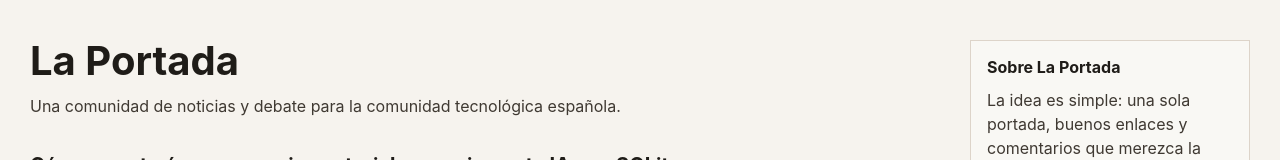
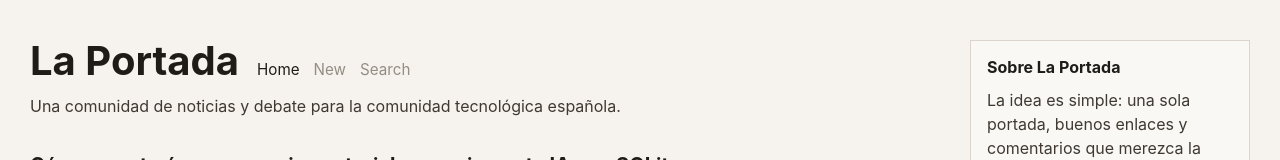
Before and after one commit to avanoldenbarneveld/discussion-platform, a React (Vite) app: page / in a window 1280 px wide. Shown: the top 160 px of the page. Built offline with nearby package versions, Linux system fonts and the light colour scheme.

Commit message:
feat: restructure HomeHeader component and add PrimaryNav for improved navigation

```diff
--- a/src/app.css
+++ b/src/app.css
@@ -93,10 +93,37 @@
   opacity: 1;
 }
 
+.home-header-top {
+  display: flex;
+  align-items: baseline;
+  gap: 18px;
+  margin-bottom: 12px;
+}
+
 .app h1 {
-  margin: 0 0 12px;
+  margin: 0;
   font-size: 2.5rem;
   line-height: 1.05;
+}
+
+.home-nav {
+  display: flex;
+  gap: 14px;
+  margin: 0;
+  color: #746b61;
+  font-size: 0.95rem;
+}
+
+.home-nav-link {
+  color: inherit;
+}
+
+.home-nav-link[aria-disabled='true'] {
+  opacity: 0.75;
+}
+
+.home-nav-link--active {
+  color: #1f1c18;
 }
 
 .app-intro {
@@ -161,3 +188,11 @@
     display: none;
   }
 }
+
+@media (max-width: 640px) {
+  .home-header-top {
+    flex-direction: column;
+    align-items: flex-start;
+    gap: 10px;
+  }
+}
--- a/src/components/home-header.jsx
+++ b/src/components/home-header.jsx
@@ -1,11 +1,15 @@
 import { Link } from 'react-router-dom'
+import PrimaryNav from './primary-nav.jsx'
 
 function HomeHeader() {
   return (
     <>
-      <h1>
-        <Link to="/">La Portada</Link>
-      </h1>
+      <div className="home-header-top">
+        <h1>
+          <Link to="/">La Portada</Link>
+        </h1>
+        <PrimaryNav />
+      </div>
       <p className="app-intro">
         Una comunidad de noticias y debate para la comunidad tecnológica española.
       </p>
--- /dev/null
+++ b/src/components/primary-nav.jsx
@@ -0,0 +1,19 @@
+import { Link } from 'react-router-dom'
+
+function PrimaryNav() {
+  return (
+    <nav className="home-nav" aria-label="Navegación principal">
+      <Link className="home-nav-link home-nav-link--active" to="/">
+        Home
+      </Link>
+      <span className="home-nav-link" aria-disabled="true">
+        New
+      </span>
+      <span className="home-nav-link" aria-disabled="true">
+        Search
+      </span>
+    </nav>
+  )
+}
+
+export default PrimaryNav
```
